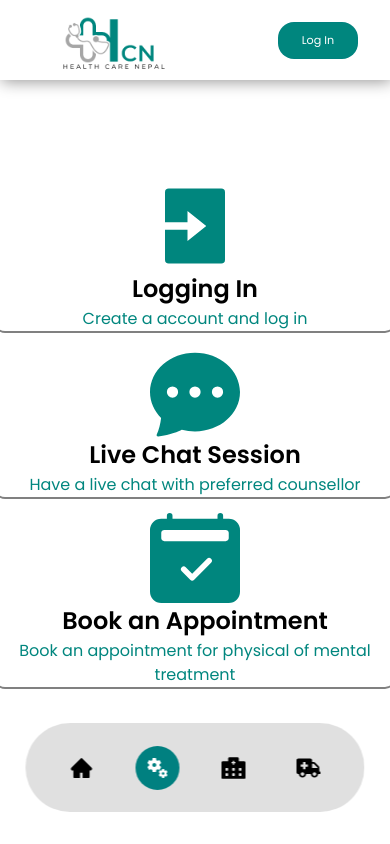
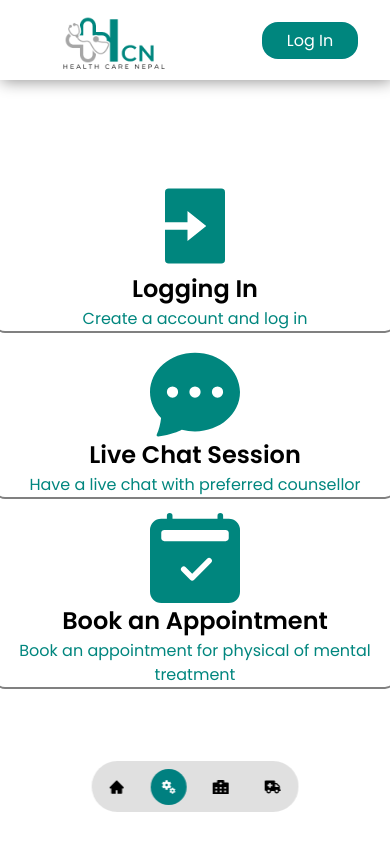
Before and after one commit to SandeepJoshi111/project-app, a React (Create React App) app: page /services in a window 390 px wide. Built offline with nearby package versions, Linux system fonts and the light colour scheme; no server answers; a web font is replaced by a local one.

Commit message:
Nav Bar responsive

```diff
--- a/src/components/Header/Header.jsx
+++ b/src/components/Header/Header.jsx
@@ -8,7 +8,7 @@ import './header.css'
 function Header() {
 
   return (
-    <div className="contaienr header-container">
+    <div  className="contaienr header-container">
 
 
   </div>
--- a/src/components/Header/header.css
+++ b/src/components/Header/header.css
@@ -1,3 +1,4 @@
+
 .header-container{
     width: var(--container-lg);
     height: 100%;
--- a/src/components/Hospitals/hospitals.css
+++ b/src/components/Hospitals/hospitals.css
@@ -1,6 +1,6 @@
+
 .hospital-container{
     width: var(--container-lg);
-    height: fit-content;
     text-align: center;
 }
 .hospital-grid{
--- a/src/components/NavBar/nav.css
+++ b/src/components/NavBar/nav.css
@@ -48,7 +48,7 @@
     background: rgba(154, 152, 152, 0.3);
     width: max-content;
     display: block;
-    padding: .5rem 1.2rem;
+    padding: 1px;
     z-index: 2;
     position: fixed;
     left: 50%;
@@ -67,7 +67,7 @@
     border-radius: 50%;
     display: flex;
     color: var(--color-light);
-    font-size: 1.5rem;
+    font-size: 1.2rem;
 
   }
 #home,#services,#hospital,#emergency{
@@ -75,15 +75,16 @@
     left:50%;
     top: 0;
     transform: translateX(-50%);
-    background:  teal;
+    background:  var(--color-primary);
     color: var(--color-white);
     white-space: nowrap;
-    padding: 10px 15px;
+    padding: 5px 10px;
     border-radius: 3rem;
     visibility: hidden;
     opacity: 0;
     transition: var(--transition) !important;
     backdrop-filter: blur(15px);
+    font-size: 1.2rem;
 }
 
 
@@ -177,6 +178,13 @@
     .name-content{
         font-size: .8rem;
     }
+    .links li{
+        font-size: 1rem;
+        padding: 0.4rem;
+    }
+    #home,#services,#hospital,#emergency{
+        font-size: .8rem ;
+    }
 }
 @media screen and(max-width:600px) {
     .nav-content{
@@ -189,5 +197,12 @@
     .name-content{
         font-size: .6rem;
     }
+    .links li{
+        font-size: .5rem;
+        padding: 0.4rem;
+    }
+    #home,#services,#hospital,#emergency{
+        font-size: .8rem ;
+    }
 
 }
--- a/src/index.css
+++ b/src/index.css
@@ -55,10 +55,7 @@ html{
 
 
 @media screen and (max-width: 1024px) {
-  .btn{
-    width: 5rem !important;
-    font-size: .7rem !important;
-  }
+
 }
 @media screen and (max-width: 600px) {
 
```
